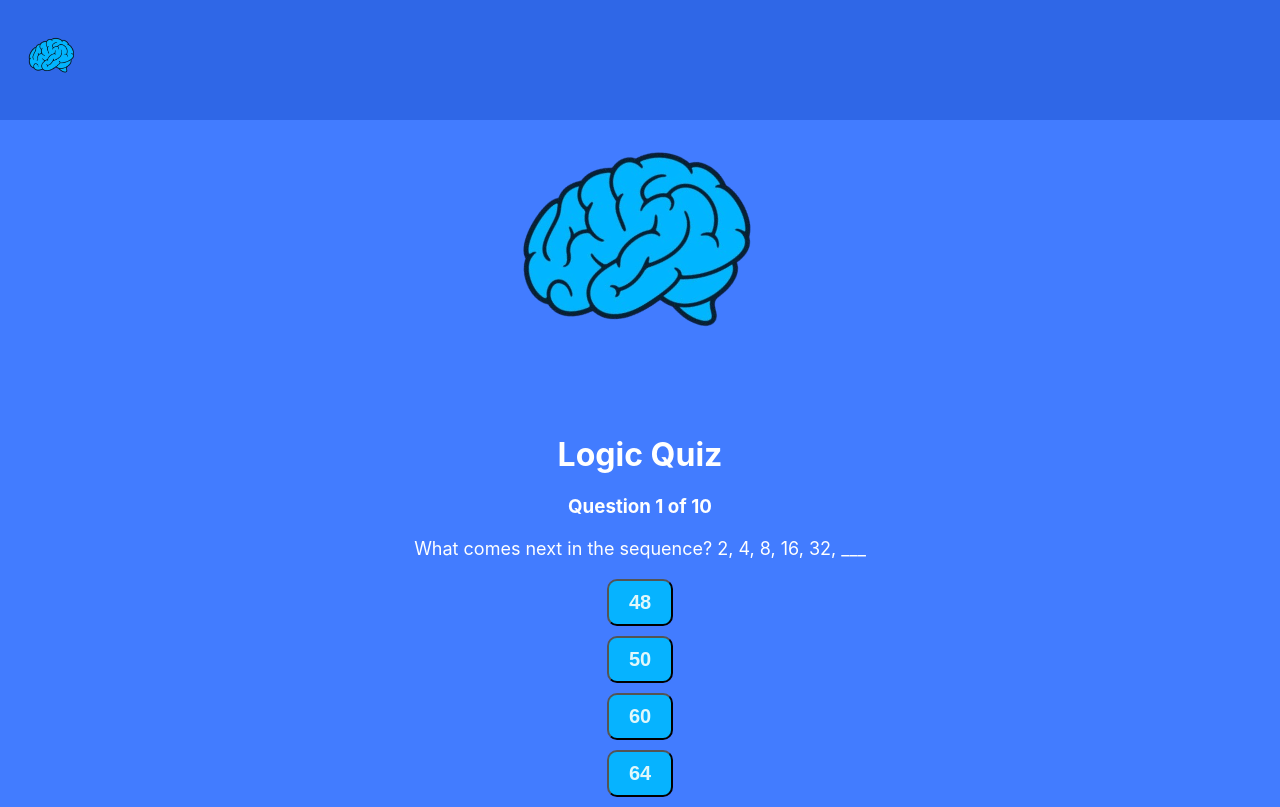
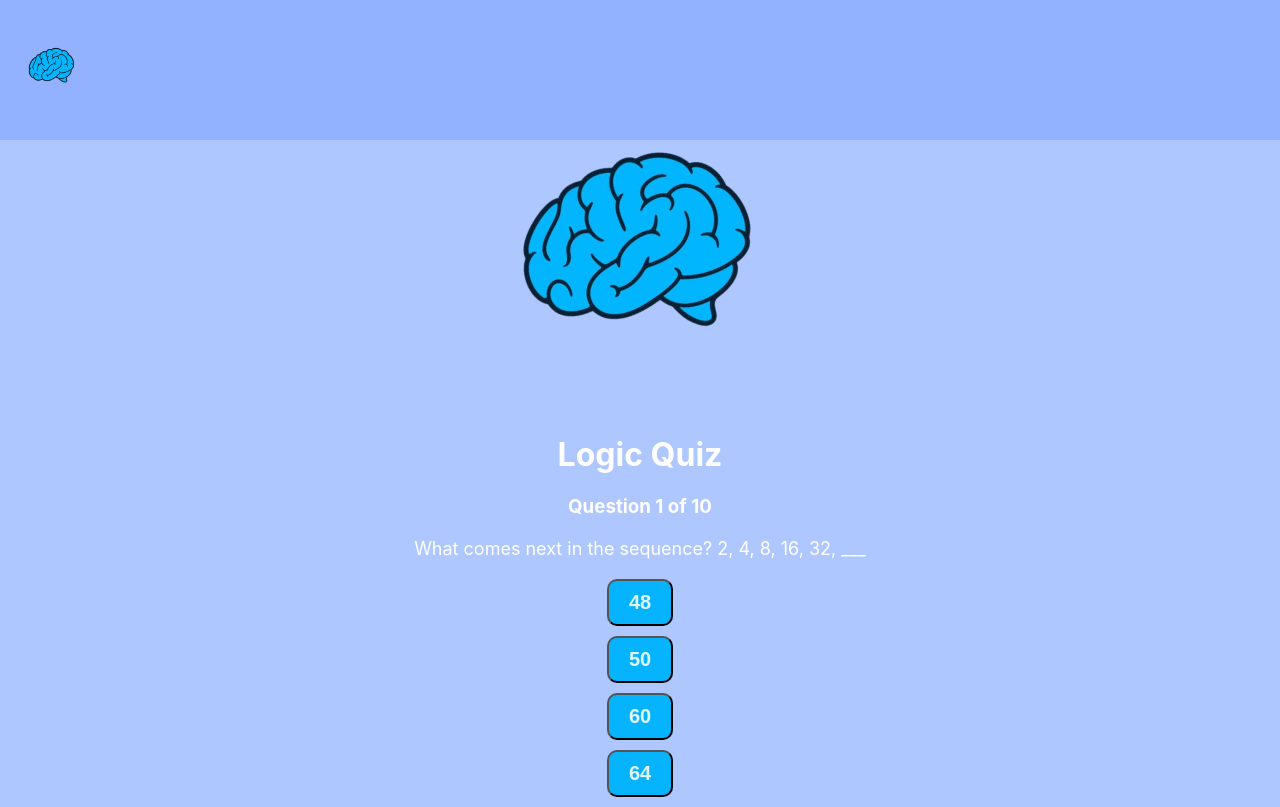
Before and after one commit to Urannni/BrainChallenge, a React (Create React App) app: page /Quiz in a window 1280 px wide. Built offline with nearby package versions, Linux system fonts and the light colour scheme.

Commit message:
added some styling and added a new component

```diff
--- a/src/App.css
+++ b/src/App.css
@@ -1,4 +1,3 @@
-/* General App Styling */
 .App {
   display: flex;
   justify-content: center;
@@ -13,17 +12,18 @@
   flex-direction: column;
   align-items: center;
   justify-content: center;
-  background: #427cff;
+  background: #afc7ff;
+  /* background: #427cff; */
   width: 100%;
   min-height: 100%;
   color: white;
 }
 
-/* Navbar Styling */
 .navbar {
   width: 100%;
-  background-color: #2f67e7;
-  padding: 10px 20px;
+  background-color: #92b2ff;
+  /* background-color: #2f67e7; */
+  padding: 20px;
   display: flex;
   justify-content: space-between;
   align-items: center;
@@ -33,14 +33,12 @@
   z-index: 2000;
 }
 
-/* Logo styling */
 .navbar-logo-img {
   list-style-type: none;
   height: 8vmin;
   margin-right: 1600px;
 }
 
-/* Navbar links */
 .navbar-links {
   list-style-type: none;
   padding: 0;
@@ -75,7 +73,6 @@
   transition: 0.3s;
 }
 
-/* Spin Animation */
 .spin {
   animation: Brainlogo 6s infinite linear;
 }
@@ -89,7 +86,6 @@
   }
 }
 
-/* Content Styling */
 .content {
   margin-top: 100px;
 }
--- a/src/App.js
+++ b/src/App.js
@@ -4,6 +4,7 @@ import { BrowserRouter as Router, Routes, Route } from "react-router-dom";
 import Home from "./components/Home";
 import NotFound from "./components/NotFound";
 import Quiz from "./components/Quiz";
+import MemoryCards from "./components/MemoryCards";
 
 function App() {
   return (
@@ -13,6 +14,7 @@ function App() {
           <Routes>
             <Route path="/" element={<Home />} />
             <Route path="/Quiz" element={<Quiz />} />
+            <Route path="/Memory cards" element={<MemoryCards />} />
             <Route path="*" element={<NotFound />} />
           </Routes>
         </header>
--- a/src/components/Home.jsx
+++ b/src/components/Home.jsx
@@ -19,7 +19,7 @@ function Home() {
             </Link>
           </li>
           <li>
-            <Link className="nav-link navbar-link">Sigma</Link>
+            <Link className="nav-link navbar-link" to="/Memory cards">MemoryCards</Link>
           </li>
           <li>
             <Link className="nav-link navbar-link">Sigma</Link>
--- /dev/null
+++ b/src/components/MemoryCards.jsx
@@ -0,0 +1,6 @@
+import React from 'react';
+function MemoryCards() {
+    return ( <></> );
+}
+
+export default MemoryCards;
```
